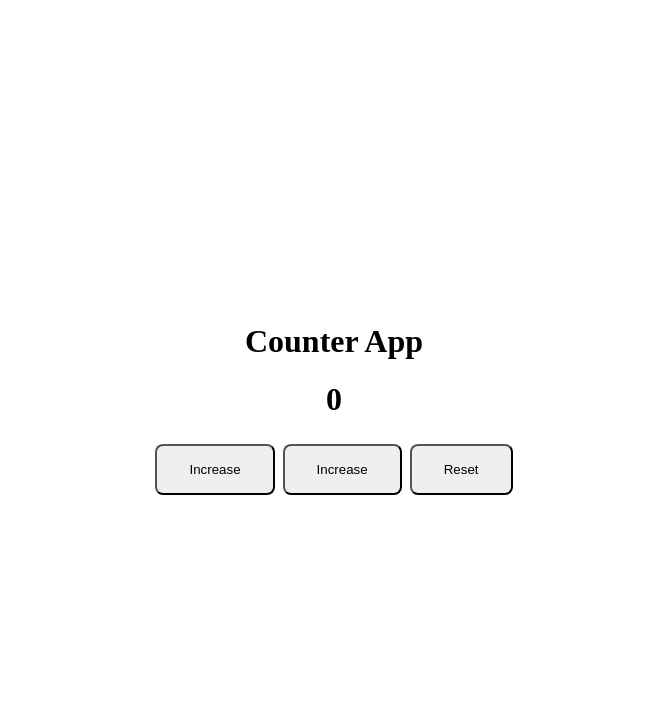
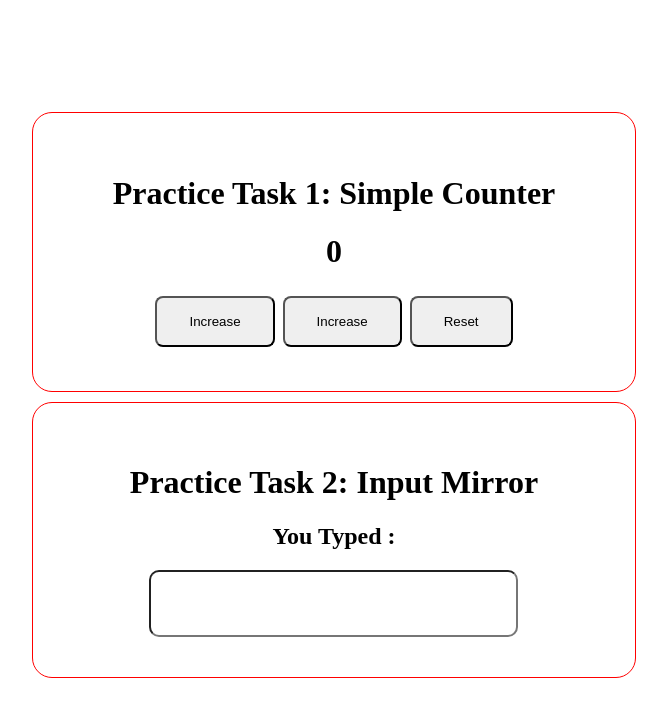
Before and after one commit to priyotush25/learn-react-core-concept, a React (Vite) app: page / in a window 1280 px wide. Shown: the top 716 px of the page, without its empty margins (306-973 px from the left). Built offline with nearby package versions, Linux system fonts and the light colour scheme.

Commit message:
counter app and input text show

```diff
--- a/src/App.jsx
+++ b/src/App.jsx
@@ -3,18 +3,34 @@ import "./App.css";
 
 function App() {
   const [count, setCount] = useState(0);
+  const [text, setText] = useState("");
 
   const resetHandle = () => {
     setCount(0);
   };
 
+  const inputHandle = (e) => {
+    console.log(e.target.value);
+    setText(e.target.value);
+  };
+
   return (
     <>
-      <h1>Counter App</h1>
-      <h1>{count}</h1>
-      <button onClick={() => setCount(count + 1)}>Increase</button>
-      <button onClick={() => setCount(count - 1)}>Increase</button>
-      <button onClick={resetHandle}>Reset</button>
+      <div className="container">
+        <h1>Practice Task 1: Simple Counter</h1>
+        <h1>{count}</h1>
+        <button onClick={() => setCount(count + 1)}>Increase</button>
+        <button onClick={() => count > 0 && setCount(count - 1)}>
+          Increase
+        </button>
+        <button onClick={resetHandle}>Reset</button>
+      </div>
+
+      <div className="container">
+        <h1>Practice Task 2: Input Mirror</h1>
+        <h2>You Typed : {text}</h2>
+        <input value={text} type="text" onChange={inputHandle} />
+      </div>
     </>
   );
 }
--- a/src/index.css
+++ b/src/index.css
@@ -14,3 +14,20 @@ button {
   border-radius: 8px;
   margin: 4px;
 }
+
+.container {
+  padding: 40px 80px;
+  border: 1px solid red;
+  border-radius: 20px;
+  margin-bottom: 10px;
+}
+
+.container:hover {
+  background-color: gainsboro;
+}
+
+input {
+  padding: 20px 50px;
+  border-radius: 10px;
+  font-size: 20px;
+}
```
